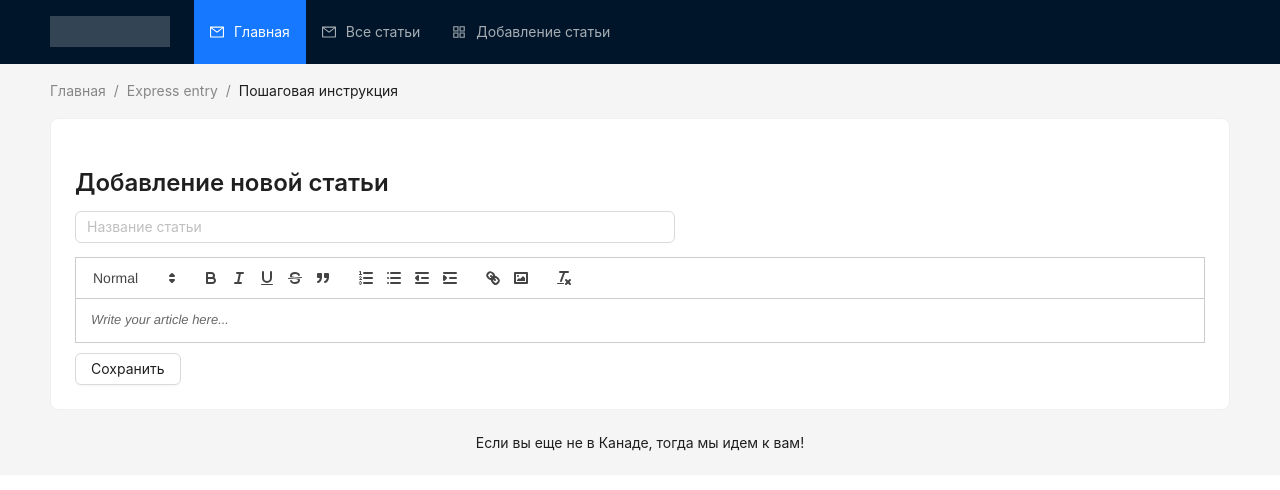
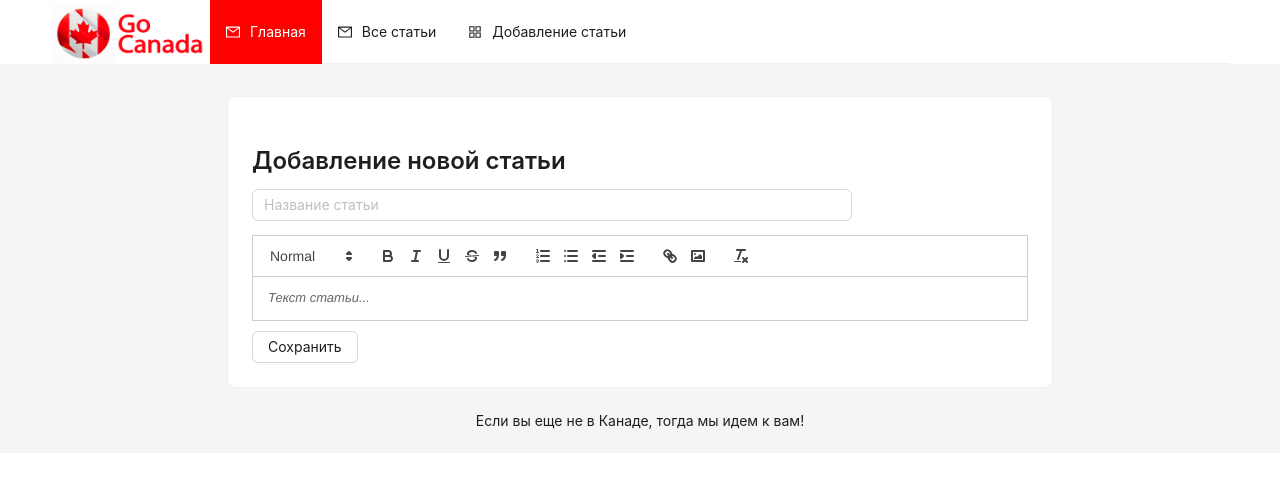
Before and after one commit to MrBlackTongue/go-canada-front, a React (Create React App) app: page /add-article in a window 1280 px wide. Shown: the top 490 px of the page. Built offline with nearby package versions, Linux system fonts and the light colour scheme.

Commit message:
big refactoring project

```diff
--- a/src/App.css
+++ b/src/App.css
@@ -5,6 +5,12 @@
 .App-logo {
   height: 40vmin;
   pointer-events: none;
+}
+
+.app-logo {
+  height: 31px;
+  width: auto;
+  margin: 16px 24px 16px 0;
 }
 
 @media (prefers-reduced-motion: no-preference) {
@@ -36,3 +42,57 @@
     transform: rotate(360deg);
   }
 }
+
+.menu-main .ant-menu-item-selected {
+  background-color: red !important;
+  color: #fff !important;
+
+  /*border-bottom-color: white !important;*/
+}
+
+.menu-main .ant-menu-item:hover::after {
+  border-bottom: 2px solid red !important;
+}
+
+.menu-main .ant-menu-item::after {
+  border-bottom: none !important;
+}
+
+.blueButton {
+  color: #1677ff !important;
+  border-color: #1677ff !important;
+}
+
+.blueButton:hover {
+  color: #1677ff !important;
+  border-color: #1677ff !important;
+}
+
+.blueButton:active {
+  color: #1677ff !important;
+  border-color: #1677ff !important;
+}
+
+.blueButton:focus {
+  color: #1677ff !important;
+  border-color: #1677ff !important;
+}
+
+.greenButton {
+  color: #31aa2d !important;
+}
+
+.greenButton:hover {
+  color: #31aa2d !important;
+  border-color: #31aa2d !important;
+}
+
+.greenButton:active {
+  color: #31aa2d !important;
+  border-color: #31aa2d !important;
+}
+
+.greenButton:focus {
+  color: #31aa2d !important;
+  border-color: #31aa2d !important;
+}
--- a/src/App.tsx
+++ b/src/App.tsx
@@ -10,28 +10,24 @@ const App: React.FC = () => {
 
   return (
     <Layout>
-      <Header style={{position: 'sticky', top: 0, zIndex: 1, width: '100%'}}>
-        <div
+      <Header style={{position: 'sticky', top: 0, zIndex: 1, width: '100%', background: "white"}}>
+        <img
+          src={`${process.env.PUBLIC_URL}/logo.png`}
+          alt="Logo"
           style={{
             float: 'left',
-            width: 120,
-            height: 31,
-            margin: '16px 24px 16px 0',
-            background: 'rgba(255, 255, 255, 0.2)',
-          }}
-        />
-        <div className="logo"/>
+            width: 160,
+            height: 67,
+          }}/>
         <MenuMain/>
       </Header>
       <Layout className="site-layout">
         <Content className="site-layout" style={{padding: '0 50px'}}>
           <Breadcrumb style={{margin: '16px 0'}}>
-            <Breadcrumb.Item>Главная</Breadcrumb.Item>
-            <Breadcrumb.Item>Express entry</Breadcrumb.Item>
-            <Breadcrumb.Item>Пошаговая инструкция</Breadcrumb.Item>
+            {/*<Breadcrumb.Item>Главная</Breadcrumb.Item>*/}
+            {/*<Breadcrumb.Item>Все статьи</Breadcrumb.Item>*/}
           </Breadcrumb>
           <AppRoutes/>
-          {/*<div style={{padding: 24, minHeight: 380,}}>Content</div>*/}
         </Content>
       </Layout>
       <Footer style={{textAlign: 'center'}}>Если вы еще не в Канаде, тогда мы идем к вам!</Footer>
--- a/src/components/MenuMain/MenuMain.tsx
+++ b/src/components/MenuMain/MenuMain.tsx
@@ -26,15 +26,6 @@ const items = [
     icon: <Link to="/add-article"><AppstoreOutlined/></Link>,
     link: '/add-article',
   },
-  // {
-  //   label: (
-  //     <a href="https://in-ca.ru/express-entry/16-immigration-to-canada-express-entry.html" target="_blank"
-  //        rel="noopener noreferrer">
-  //       Ссылка на источник
-  //     </a>
-  //   ),
-  //   key: 'alipay',
-  // },
 ];
 
 const MenuMain: React.FC = () => {
@@ -44,7 +35,14 @@ const MenuMain: React.FC = () => {
     // console.log('click ', e);
     setCurrent(e.key);
   };
-  return <Menu onClick={onClick} selectedKeys={[current]} mode="horizontal" items={items} theme="dark"/>
+  return <Menu
+    onClick={onClick}
+    selectedKeys={[current]}
+    mode="horizontal"
+    items={items}
+    theme="light"
+    className='menu-main'
+  />
 };
 
 export default MenuMain;
--- a/src/pages/PageAddArticle/PageAddArticle.tsx
+++ b/src/pages/PageAddArticle/PageAddArticle.tsx
@@ -1,7 +1,7 @@
 import React, {useState} from 'react';
 import ReactQuill from 'react-quill';
 import 'react-quill/dist/quill.snow.css';
-import {Button, Card, Input, Typography} from "antd";
+import {Button, Card, FloatButton, Input, Typography} from "antd";
 import {postNewArticle} from "../../services";
 import {ArticleType} from "../../types";
 
@@ -28,7 +28,7 @@ export const PageAddArticle: React.FC = () => {
   };
 
   return (
-    <Card>
+    <Card style={{width: '70%', margin: '0 auto'}}>
       <div style={{display: 'grid'}}>
         <div className='centerTitle'>
           <Title level={3}>Добавление новой статьи</Title>
@@ -44,7 +44,7 @@ export const PageAddArticle: React.FC = () => {
         <ReactQuill
           value={article.content}
           onChange={handleChange}
-          placeholder="Write your article here..."
+          placeholder="Текст статьи..."
           modules={{
             toolbar: [
               [{'header': [1, 2, false]}],
@@ -61,10 +61,16 @@ export const PageAddArticle: React.FC = () => {
             'link', 'image',
           ]}
         />
-        <Button onClick={ () => {
-          addArticle()
-          // setArticle()
-        }} style={{marginTop: 10}}>Сохранить</Button>
+        <Button
+          style={{marginTop: 10}}
+          onClick={() => {
+            addArticle()
+            // setArticle()
+          }}
+        >
+          Сохранить
+        </Button>
+        <FloatButton.BackTop/>
       </div>
     </Card>
   );
--- a/src/pages/PageAllArticles/PageAllArticles.tsx
+++ b/src/pages/PageAllArticles/PageAllArticles.tsx
@@ -1,10 +1,10 @@
 import React, {useEffect, useState} from 'react';
 import 'react-quill/dist/quill.snow.css';
-import {Button, Card, Typography, Space, Popconfirm} from "antd";
+import {Button, Card, Typography, Space, Popconfirm, FloatButton} from "antd";
 import {getAllArticles, deleteArticleById} from "../../services";
 import {ArticleType} from "../../types";
 import {ZoomInOutlined, DeleteOutlined, EditOutlined} from '@ant-design/icons';
-import { Link } from 'react-router-dom';
+import {Link} from 'react-router-dom';
 
 const {Title} = Typography;
 
@@ -30,32 +30,33 @@ const PageAllArticles: React.FC = () => {
   }, [])
 
   return (
-    <Card>
+    <Card style={{width: '70%', margin: '0 auto'}}>
       <div style={{display: 'grid'}}>
         <div className='centerTitle'>
           <Title level={3}>Все статьи</Title>
         </div>
-        <Space direction="vertical">
+        <Space direction="vertical" style={{width: '100%', gap: '30px'}}>
           {articles?.map((article) => (
             <Card
               hoverable
               key={article.id}
               title={article.title}
+              style={{width: '100%'}}
               extra={
                 <Space>
                   <Link to={`/article/${article.id}`}>
                     <Button
-                      type="primary"
-                      icon={<ZoomInOutlined />}>
+                      className='blueButton'
+                      icon={<ZoomInOutlined/>}>
                       Просмотреть
                     </Button>
                   </Link>
                   <Link to={`/edit-article/${article.id}`}>
                     <Button
-                      type="primary"
-                      icon={<EditOutlined />}
-                      style={{ backgroundColor: 'green', borderColor: 'green' }}
-                      >
+                      type="dashed"
+                      icon={<EditOutlined/>}
+                      className='greenButton'
+                    >
                       Редактировать
                     </Button>
                   </Link>
@@ -67,15 +68,14 @@ const PageAllArticles: React.FC = () => {
                       cancelText="Нет"
                     >
                       <Button
-                        type="primary"
-                        danger icon={<DeleteOutlined />}>
+                        danger icon={<DeleteOutlined/>}>
                         Удалить
                       </Button>
                     </Popconfirm>
                   )}
                 </Space>
               }
-              style={{width: '100%'}}>
+            >
               {article.content && (
                 <div dangerouslySetInnerHTML={{__html: article.content}}/>
               )}
@@ -83,8 +83,7 @@ const PageAllArticles: React.FC = () => {
           ))}
         </Space>
       </div>
-      <div>
-      </div>
+      <FloatButton.BackTop/>
     </Card>
   );
 };
--- a/src/pages/PageArticle/PageArticle.tsx
+++ b/src/pages/PageArticle/PageArticle.tsx
@@ -1,6 +1,6 @@
 import React, {useEffect, useState} from 'react';
 import 'react-quill/dist/quill.snow.css';
-import {Card, Typography, Space} from "antd";
+import {Card, Typography, Space, FloatButton} from "antd";
 import {getArticleById} from "../../services";
 import {ArticleType} from "../../types";
 import { useParams } from 'react-router-dom';
@@ -20,7 +20,7 @@ const PageArticle: React.FC = () => {
   }, [id]);
 
   return (
-    <Card>
+    <Card style={{width: '70%', margin: '0 auto'}}>
       <div style={{ display: 'grid' }}>
         <div style={{ display: 'flex', justifyContent: 'space-between', alignItems: 'center' }}>
           <Title level={3}>{article?.title}</Title>
@@ -33,8 +33,7 @@ const PageArticle: React.FC = () => {
           </Card>
         </Space>
       </div>
-      <div>
-      </div>
+      <FloatButton.BackTop/>
     </Card>
   );
 };
--- a/src/pages/PageEditArticle/PageEditArticle.tsx
+++ b/src/pages/PageEditArticle/PageEditArticle.tsx
@@ -1,6 +1,6 @@
 import React, {useEffect, useState} from 'react';
 import {Link, useParams} from 'react-router-dom';
-import {Card, Typography, Input, Button} from 'antd';
+import {Card, Typography, Input, Button, FloatButton} from 'antd';
 import {getArticleById, putUpdateArticle} from '../../services';
 import {ArticleType} from '../../types';
 import ReactQuill from "react-quill";
@@ -36,7 +36,7 @@ export const PageEditArticle: React.FC = () => {
   }, [id]);
 
   return (
-    <Card>
+    <Card style={{width: '70%', margin: '0 auto'}}>
       <div style={{display: 'grid'}}>
         <div className="centerTitle">
           <Title level={3}>Редактировать статью</Title>
@@ -52,7 +52,7 @@ export const PageEditArticle: React.FC = () => {
         <ReactQuill
           value={article?.content}
           onChange={handleChange}
-          placeholder="Write your article here..."
+          placeholder="Текст статьи..."
           modules={{
             toolbar: [
               [{'header': [1, 2, false]}],
@@ -73,6 +73,7 @@ export const PageEditArticle: React.FC = () => {
           <Button onClick={changeArticle} style={{marginTop: 10}}>Сохранить</Button>
         </Link>
       </div>
+      <FloatButton.BackTop/>
     </Card>
   );
 };
--- a/src/services/Routes.ts
+++ b/src/services/Routes.ts
@@ -1,4 +1,5 @@
-export const URL = 'http://localhost:8090/api'
+// export const URL = 'https://gocanada.pro/api'  // для прода
+export const URL = 'http://localhost:8090/api'    // для локальной работы
 
 export const ARTICLE = '/article'
 export const ALL = '/all'
```
Also changed, not shown: public/logo.png (added), src/services/index.ts (line endings or trailing spaces).
